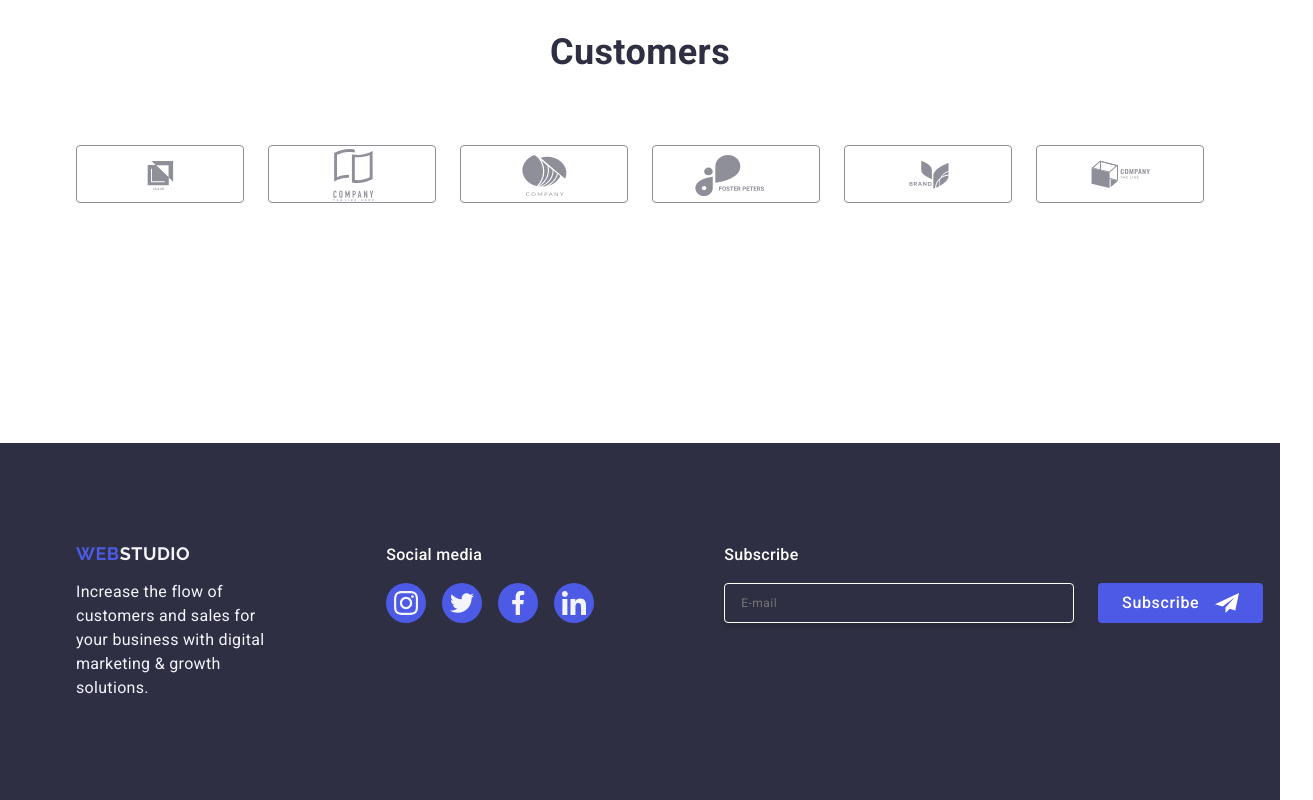
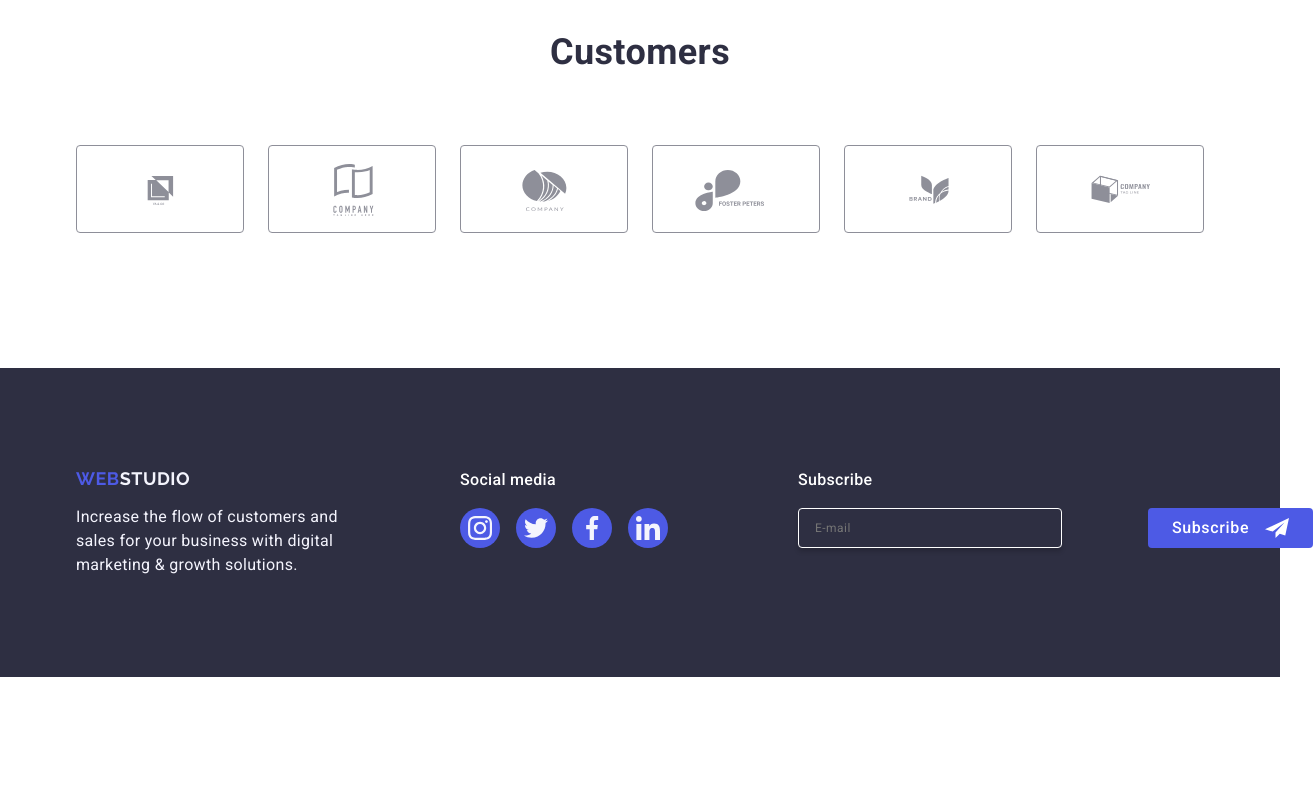
Before and after one commit to Melissa066/goit-markup-hw-07, a plain HTML site: page index.html in a window 1280 px wide. Shown: the part 2583-3383 px from the top of the page, 1313 px wide, since content can reach past the window. After the commit the page ends 3260 px from the top, so only its background shows below. Drawn offline with nearby package versions, Linux system fonts and the light colour scheme.

Commit message:
:congratulations:

```diff
--- a/css/styles.css
+++ b/css/styles.css
@@ -323,8 +323,8 @@ img {
 .lastpart {
     background-color: var(--dark-blue);
     padding: 100px 0;
-    max-width: 1440px;
-    margin: 0 auto;
+    /* max-width: 1440px;
+    margin: 0 auto; */
 }
 
 .description {
@@ -541,6 +541,12 @@ img {
     margin: 0 auto;
 }
 
+#Customers {
+
+    width: 168px;
+        height: 88px;
+}
+
 .btn-all:hover {
 
     box-shadow: 0px 3px 1px rgba(0, 0, 0, 0.1), 0px 2px 1px rgba(0, 0, 0, 0.08), 0px 2px 2px rgba(0, 0, 0, 0.12);
@@ -608,7 +614,7 @@ img {
 
 .custom-class {
 
-    padding: 120px 0;
+    padding: 120px 0 15px;
 }
 
 .title-cust {
@@ -929,13 +935,14 @@ img {
 .subs-class {
 
     display: flex;
-    gap: 24px;
-
-}
+
+
+}
+
 
 .placeh {
 
-    width: 100%;
+    /* width: 100%; */
     height: 40px;
     border: 1px solid #ffffff;
     background-color: #ffffff;
@@ -947,6 +954,12 @@ img {
     border-radius: 4px;
     color: #ffffff;
     background-color: transparent;
+    width: 264px;
+}
+
+#footerdescription {
+
+    width: 264px;
 }
 
 .btn-subscribe {
@@ -1004,6 +1017,7 @@ img {
     display: block;
     margin-bottom: 4px;
     width: 350px;
+    margin-right: 0;
 }
 
 .icn {
@@ -1209,15 +1223,21 @@ a:focus use {
 
         }
 
+        .input--class {
+
+            width: 350px;
+            margin-bottom: 30px;
+        }
+
         /* #myPH {
 
             width: 370px;
         } */
 
-        .lbl--class {
-
-            width: 0;
-        }
+        /* .lbl--class {
+
+            margin-left: 0;
+        } */
 
         #mysubscribe {
 
--- a/index.html
+++ b/index.html
@@ -416,7 +416,7 @@
         <div class="container">
           <h2 class="title-cust">Customers</h2>
           <ul class="list-cust">
-            <li class="section-five-list">
+            <li class="section-five-list" id="Customers">
               <a href="" class="link-customer">
                 <svg width="104" height="56" class="icon-class">
                   <use href="./images/icons.svg#firstclient"></use>
@@ -424,7 +424,7 @@
               </a>
             </li>
 
-            <li class="section-five-list">
+            <li class="section-five-list" id="Customers">
               <a href="" class="link-customer">
                 <svg width="104" height="56" class="icon-class">
                   <use href="./images/icons.svg#secondclient"></use>
@@ -432,7 +432,7 @@
               </a>
             </li>
 
-            <li class="section-five-list">
+            <li class="section-five-list" id="Customers">
               <a href="" class="link-customer">
                 <svg width="104" height="56" class="icon-class">
                   <use href="./images/icons.svg#thirdclient"></use>
@@ -440,7 +440,7 @@
               </a>
             </li>
 
-            <li class="section-five-list">
+            <li class="section-five-list" id="Customers">
               <a href="" class="link-customer">
                 <svg width="104" height="56" class="icon-class">
                   <use href="./images/icons.svg#icnlog"></use>
@@ -448,7 +448,7 @@
               </a>
             </li>
 
-            <li class="section-five-list">
+            <li class="section-five-list" id="Customers">
               <a href="" class="link-customer">
                 <svg width="104" height="56" class="icon-class">
                   <use href="./images/icons.svg#fourthclient"></use>
@@ -456,7 +456,7 @@
               </a>
             </li>
 
-            <li class="section-five-list">
+            <li class="section-five-list" id="Customers">
               <a href="" class="link-customer">
                 <svg width="104" height="56" class="icon-class">
                   <use href="./images/icons.svg#fifthclient"></use>
@@ -475,7 +475,7 @@
           <a class="logo link logo-st" href="./index.html">
             Web<span class="logoc">Studio</span>
           </a>
-          <p class="description last-description">
+          <p class="description last-description" id="footerdescription">
             Increase the flow of customers and sales for your business with
             digital marketing & growth solutions.
           </p>
@@ -525,11 +525,11 @@
             autocomplete="on"
             novalidate
           >
-            <label class="lbl lbl-class">
+            <label class="lbl lbl--class">
               <input
                 type="email"
                 name="email"
-                class="placeh"
+                class="placeh input--class"
                 placeholder="E-mail"
                 id="myPH"
               />
```
Also changed, not shown: portfolio.html (+2 -2 lines).
